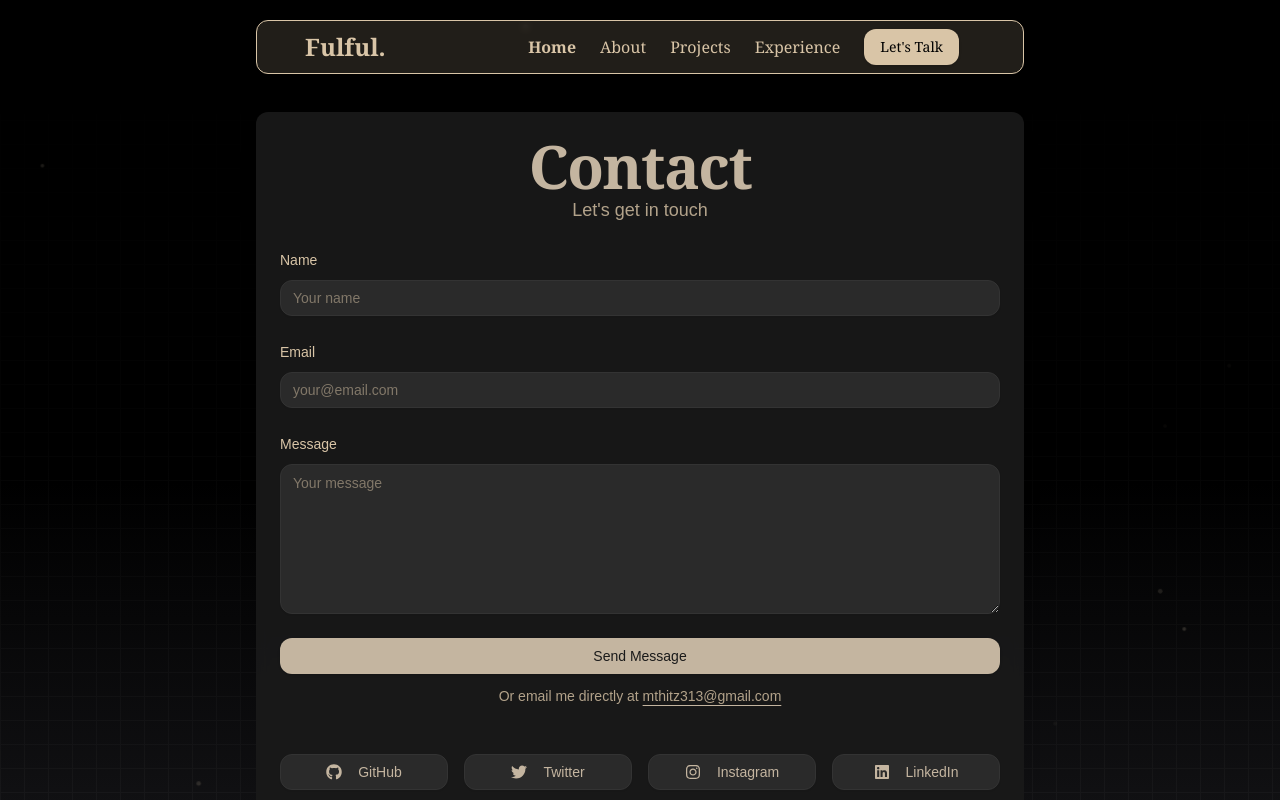
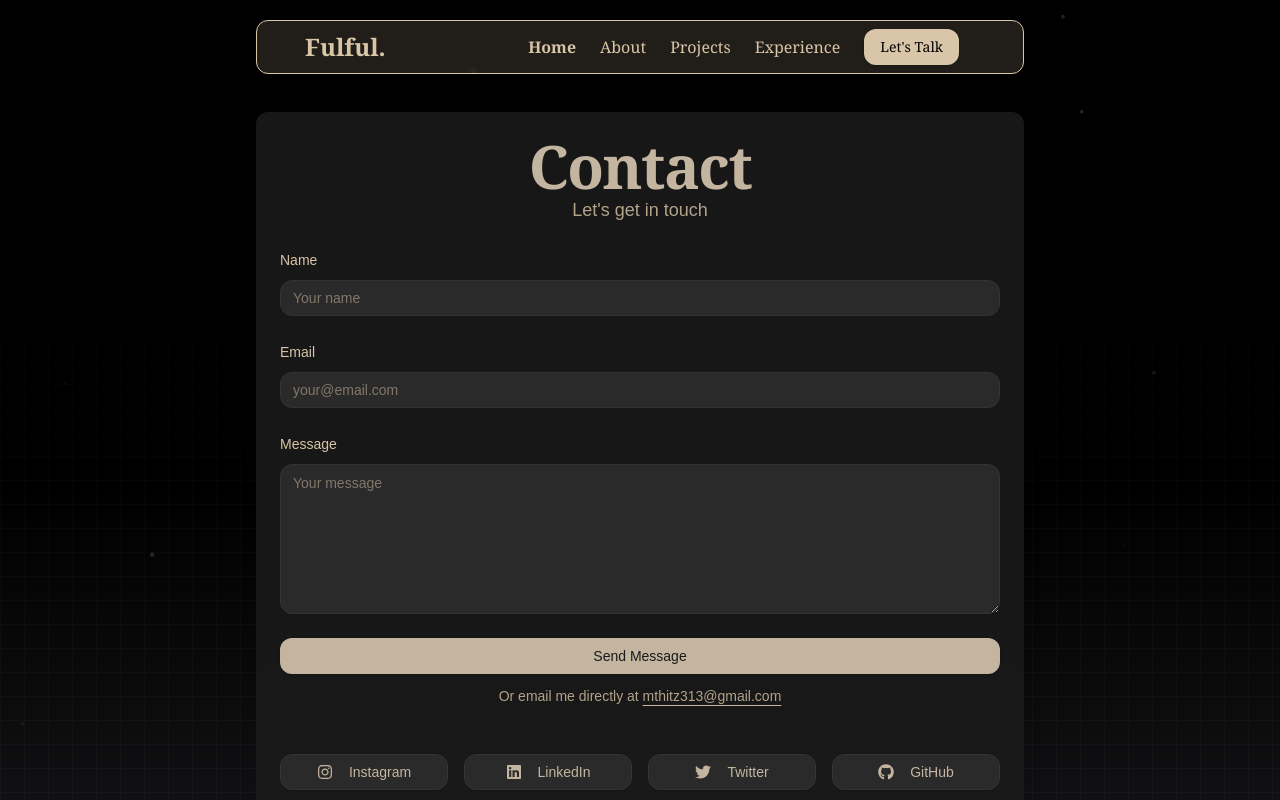
Before and after one commit to Syaiful313/portofolio, a Next.js app: page /contact in a window 1280 px wide. Shown: the top 800 px of the page. Built offline with nearby package versions, Linux system fonts and the light colour scheme.

Commit message:
refactor: reuse shared contact animation data

```diff
--- a/src/features/contact/index.tsx
+++ b/src/features/contact/index.tsx
@@ -5,11 +5,13 @@ import { Button } from "@/components/ui/button";
 import { Card, CardContent, CardHeader, CardTitle } from "@/components/ui/card";
 import { Input } from "@/components/ui/input";
 import { Textarea } from "@/components/ui/textarea";
+import { useFloatingParticles } from "@/hooks/useFloatingParticles";
+import { useViewport } from "@/hooks/useViewport";
+import { socialLinks } from "@/utils/sosialLink";
 import Link from "next/link";
 import type { ChangeEvent, FormEvent } from "react";
-import { useEffect, useMemo, useState } from "react";
+import { useEffect, useState } from "react";
 import { toast } from "sonner";
-import { FaInstagram, FaGithub, FaLinkedin, FaTwitter } from "react-icons/fa";
 
 const FIELD_LIMITS = {
   name: 80,
@@ -29,27 +31,10 @@ type ContactErrorResponse = {
 };
 
 const ContactPage = () => {
-  // Deterministic PRNG (Mulberry32) to avoid SSR/client mismatches
-  const particles = useMemo(() => {
-    function mulberry32(a: number) {
-      return function () {
-        let t = (a += 0x6d2b79f5);
-        t = Math.imul(t ^ (t >>> 15), t | 1);
-        t ^= t + Math.imul(t ^ (t >>> 7), t | 61);
-        return ((t ^ (t >>> 14)) >>> 0) / 4294967296;
-      };
-    }
-    const rand = mulberry32(123456789);
-    return Array.from({ length: 20 }).map(() => {
-      const left = `${rand() * 100}%`;
-      const top = `${rand() * 100}%`;
-      const endX = `${rand() * 100}%`;
-      const endY = `${rand() * 100}%`;
-      const scaleMid = 0.5 + rand();
-      const duration = 5 + rand() * 5;
-      return { left, top, endX, endY, scaleMid, duration };
-    });
-  }, []);
+  const viewport = useViewport();
+  const { particles, shouldReduceMotion } = useFloatingParticles(viewport, {
+    desktopBaseDuration: 5,
+  });
   const [formData, setFormData] = useState<ContactFormData>({
     name: "",
     email: "",
@@ -60,17 +45,19 @@ const ContactPage = () => {
   const [isVisible, setIsVisible] = useState(false);
 
   useEffect(() => {
-    const handleScroll = () => {
-      const element = document.getElementById("contact");
-      if (element) {
-        const position = element.getBoundingClientRect();
-        setIsVisible(position.top < window.innerHeight && position.bottom >= 0);
-      }
-    };
+    const observer = new IntersectionObserver(
+      ([entry]) => {
+        setIsVisible(entry.isIntersecting);
+      },
+      { threshold: 0.1 },
+    );
 
-    window.addEventListener("scroll", handleScroll);
-    handleScroll();
-    return () => window.removeEventListener("scroll", handleScroll);
+    const element = document.getElementById("contact");
+    if (element) {
+      observer.observe(element);
+    }
+
+    return () => observer.disconnect();
   }, []);
 
   const handleChange = (
@@ -121,37 +108,6 @@ const ContactPage = () => {
     }
   };
 
-  const socialLinks = [
-    {
-      href: "https://github.com/Syaiful313",
-      label: "GitHub",
-      icon: FaGithub,
-      color: "#333",
-      delay: 0.1,
-    },
-    {
-      href: "https://x.com/fulful_tmg",
-      label: "Twitter",
-      icon: FaTwitter,
-      color: "#1da1f2",
-      delay: 0.2,
-    },
-    {
-      href: "https://www.instagram.com/fulful.tmg/",
-      label: "Instagram",
-      icon: FaInstagram,
-      color: "#E4405F",
-      delay: 0.3,
-    },
-    {
-      href: "https://www.linkedin.com/in/muhammad-syaiful-mu-min-599a27283/",
-      label: "LinkedIn",
-      icon: FaLinkedin,
-      color: "#0077b5",
-      delay: 0.4,
-    },
-  ];
-
   return (
     <section
       id="contact"
@@ -161,7 +117,7 @@ const ContactPage = () => {
         className="absolute inset-0 opacity-10"
         initial={{ opacity: 0 }}
         animate={{ opacity: 0.1 }}
-        transition={{ duration: 0.5 }}
+        transition={{ duration: shouldReduceMotion ? 0 : 0.5 }}
       >
         <div className="bg-grid-pattern absolute inset-0 opacity-30" />
         <div className="absolute inset-0 bg-gradient-to-b from-black to-transparent" />
@@ -172,9 +128,9 @@ const ContactPage = () => {
           key={`particle-${i}`}
           className="absolute h-1 w-1 rounded-full bg-[#c4b5a0]/30"
           animate={{
-            x: ["0%", p.endX],
-            y: ["0%", p.endY],
-            scale: [1, p.scaleMid, 1],
+            x: ["0%", `${p.xTo}%`],
+            y: ["0%", `${p.yTo}%`],
+            scale: [1, p.scale, 1],
             opacity: [0, 1, 0],
           }}
           transition={{
@@ -183,8 +139,8 @@ const ContactPage = () => {
             ease: "linear",
           }}
           style={{
-            left: p.left,
-            top: p.top,
+            left: `${p.left}%`,
+            top: `${p.top}%`,
           }}
         />
       ))}
@@ -193,9 +149,9 @@ const ContactPage = () => {
         initial={{ opacity: 0, y: 50 }}
         animate={{
           opacity: isVisible ? 1 : 0,
-          y: isVisible ? 0 : 50,
+          y: isVisible || shouldReduceMotion ? 0 : 50,
         }}
-        transition={{ duration: 0.8 }}
+        transition={{ duration: shouldReduceMotion ? 0 : 0.8 }}
         className="w-full max-w-3xl"
       >
         <Card className="mx-auto border-none bg-[#1a1a1a]/90 py-8 shadow-xl backdrop-blur md:py-0">
@@ -204,9 +160,12 @@ const ContactPage = () => {
               initial={{ opacity: 0, x: -50 }}
               animate={{
                 opacity: isVisible ? 1 : 0,
-                x: isVisible ? 0 : -50,
+                x: isVisible || shouldReduceMotion ? 0 : -50,
               }}
-              transition={{ duration: 0.8, delay: 0.2 }}
+              transition={{
+                duration: shouldReduceMotion ? 0 : 0.8,
+                delay: shouldReduceMotion ? 0 : 0.2,
+              }}
             >
               <CardTitle className="font-serif text-3xl font-semibold text-[#c4b5a0] md:text-6xl">
                 Contact
@@ -220,9 +179,12 @@ const ContactPage = () => {
                 initial={{ opacity: 0, y: 20 }}
                 animate={{
                   opacity: isVisible ? 1 : 0,
-                  y: isVisible ? 0 : 20,
+                  y: isVisible || shouldReduceMotion ? 0 : 20,
                 }}
-                transition={{ duration: 0.8, delay: 0.3 }}
+                transition={{
+                  duration: shouldReduceMotion ? 0 : 0.8,
+                  delay: shouldReduceMotion ? 0 : 0.3,
+                }}
                 className="space-y-2"
               >
                 <label
@@ -247,9 +209,12 @@ const ContactPage = () => {
                 initial={{ opacity: 0, y: 20 }}
                 animate={{
                   opacity: isVisible ? 1 : 0,
-                  y: isVisible ? 0 : 20,
+                  y: isVisible || shouldReduceMotion ? 0 : 20,
                 }}
-                transition={{ duration: 0.8, delay: 0.4 }}
+                transition={{
+                  duration: shouldReduceMotion ? 0 : 0.8,
+                  delay: shouldReduceMotion ? 0 : 0.4,
+                }}
                 className="space-y-2"
               >
                 <label
@@ -276,9 +241,12 @@ const ContactPage = () => {
                 initial={{ opacity: 0, y: 20 }}
                 animate={{
                   opacity: isVisible ? 1 : 0,
-                  y: isVisible ? 0 : 20,
+                  y: isVisible || shouldReduceMotion ? 0 : 20,
                 }}
-                transition={{ duration: 0.8, delay: 0.5 }}
+                transition={{
+                  duration: shouldReduceMotion ? 0 : 0.8,
+                  delay: shouldReduceMotion ? 0 : 0.5,
+                }}
                 className="space-y-2"
               >
                 <label
@@ -302,9 +270,12 @@ const ContactPage = () => {
                 initial={{ opacity: 0, y: 20 }}
                 animate={{
                   opacity: isVisible ? 1 : 0,
-                  y: isVisible ? 0 : 20,
+                  y: isVisible || shouldReduceMotion ? 0 : 20,
                 }}
-                transition={{ duration: 0.8, delay: 0.6 }}
+                transition={{
+                  duration: shouldReduceMotion ? 0 : 0.8,
+                  delay: shouldReduceMotion ? 0 : 0.6,
+                }}
               >
                 <Button
                   type="submit"
@@ -332,17 +303,20 @@ const ContactPage = () => {
                   initial={{ opacity: 0, y: 20 }}
                   animate={{
                     opacity: isVisible ? 1 : 0,
-                    y: isVisible ? 0 : 20,
+                    y: isVisible || shouldReduceMotion ? 0 : 20,
                   }}
-                  transition={{ duration: 0.5, delay: social.delay }}
-                  whileHover={{ scale: 1.1 }}
-                  whileTap={{ scale: 0.95 }}
+                  transition={{
+                    duration: shouldReduceMotion ? 0 : 0.5,
+                    delay: shouldReduceMotion ? 0 : social.delay,
+                  }}
+                  whileHover={shouldReduceMotion ? undefined : { scale: 1.1 }}
+                  whileTap={shouldReduceMotion ? undefined : { scale: 0.95 }}
                 >
                   <Link
                     href={social.href}
                     target="_blank"
                     rel="noopener noreferrer"
-                    aria-label={social.label}
+                    aria-label={social.name}
                     className="group focus:outline-none focus:ring-2 focus:ring-[#c4b5a0] focus:ring-offset-2"
                   >
                     <Button
@@ -354,7 +328,7 @@ const ContactPage = () => {
                         className="mr-2 flex-shrink-0 text-[#c4b5a0]"
                       />
                       <span className="hidden text-sm font-medium text-[#c4b5a0] sm:block">
-                        {social.label}
+                        {social.name}
                       </span>
                     </Button>
                   </Link>
```
